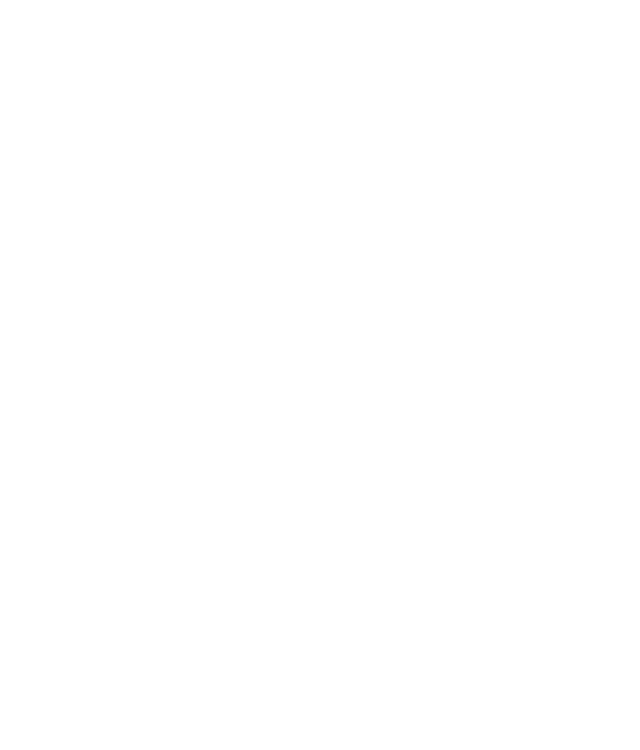
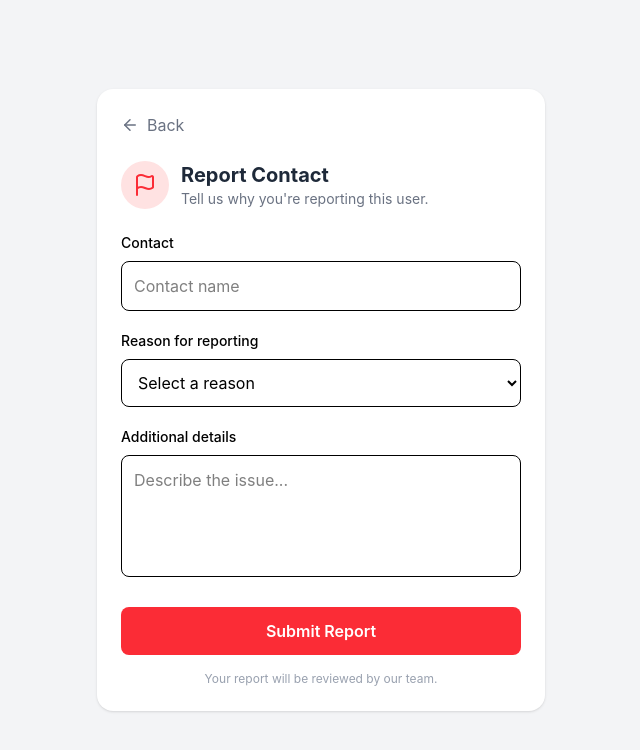
Before and after one commit to muhammed-rasiq/Pingly, a React (Vite) app: page /report-contact in a window 1280 px wide. Before the commit this address had no page. Shown: the top 750 px of the page, without its empty margins (319-959 px from the left). Built offline with nearby package versions, Linux system fonts and the light colour scheme.

Commit message:
completed report contact page UI

```diff
--- a/src/App.tsx
+++ b/src/App.tsx
@@ -20,6 +20,7 @@
 import AboutApp from './page/AboutApp'
 import LogoutConfirmation from './page/LogoutConfirmation'
 import EmptyChat from './page/EmptyChat'
+import ReportContact from './page/ReportContact'
 
 function App() {
 
@@ -48,6 +49,7 @@
       <Route path="about" element={<AboutApp />} />
       <Route path="logout" element={<LogoutConfirmation />}/>
       <Route path="emptyChat" element={<EmptyChat />}/>
+      <Route path="report-contact" element={<ReportContact />} />
 
 
 
--- /dev/null
+++ b/src/page/ReportContact.tsx
@@ -0,0 +1,79 @@
+import React from 'react';
+import { Flag, ArrowLeft } from "lucide-react";
+
+function ReportContact() {
+  return (
+   <>
+
+   <div className="min-h-screen bg-gray-100 flex items-center justify-center p-4">
+      <div className="bg-white w-full max-w-md rounded-2xl p-6 shadow-sm">
+        <button className="flex items-center gap-2 text-gray-500 mb-6">
+          <ArrowLeft size={18} /> Back
+        </button>
+
+        <div className="flex items-center gap-3 mb-6">
+          <div className="bg-red-100 p-3 rounded-full">
+            <Flag className="text-red-500" size={24} />
+          </div>
+          <div>
+            <h1 className="text-xl font-bold text-gray-800">
+              Report Contact
+            </h1>
+            <p className="text-sm text-gray-500">
+              Tell us why you're reporting this user.
+            </p>
+          </div>
+        </div>
+
+        <div className="mb-5">
+          <label className="block text-sm font-medium mb-2">
+            Contact
+          </label>
+          <input
+            type="text"
+            placeholder="Contact name"
+            className="w-full border rounded-lg p-3 outline-none focus:ring-2 focus:ring-red-300"
+          />
+        </div>
+
+        <div className="mb-5">
+          <label className="block text-sm font-medium mb-2">
+            Reason for reporting
+          </label>
+          <select className="w-full border rounded-lg p-3 bg-white outline-none">
+            <option>Select a reason</option>
+            <option>Spam</option>
+            <option>Harassment or bullying</option>
+            <option>Fake account</option>
+            <option>Inappropriate content</option>
+            <option>Scam or fraud</option>
+            <option>Other</option>
+          </select>
+        </div>
+
+        <div className="mb-6">
+          <label className="block text-sm font-medium mb-2">
+            Additional details
+          </label>
+          <textarea
+            rows={4}
+            placeholder="Describe the issue..."
+            className="w-full border rounded-lg p-3 outline-none focus:ring-2 focus:ring-red-300 resize-none"
+          />
+        </div>
+
+        <button className="w-full bg-red-500 hover:bg-red-600 text-white font-semibold py-3 rounded-lg">
+          Submit Report
+        </button>
+
+        <p className="text-xs text-gray-400 text-center mt-4">
+          Your report will be reviewed by our team.
+        </p>
+      </div>
+    </div>
+
+   </>
+  );
+}
+
+export default ReportContact;
```
Also changed, not shown: 1 other file (tests, documents, lock files or other folders).
